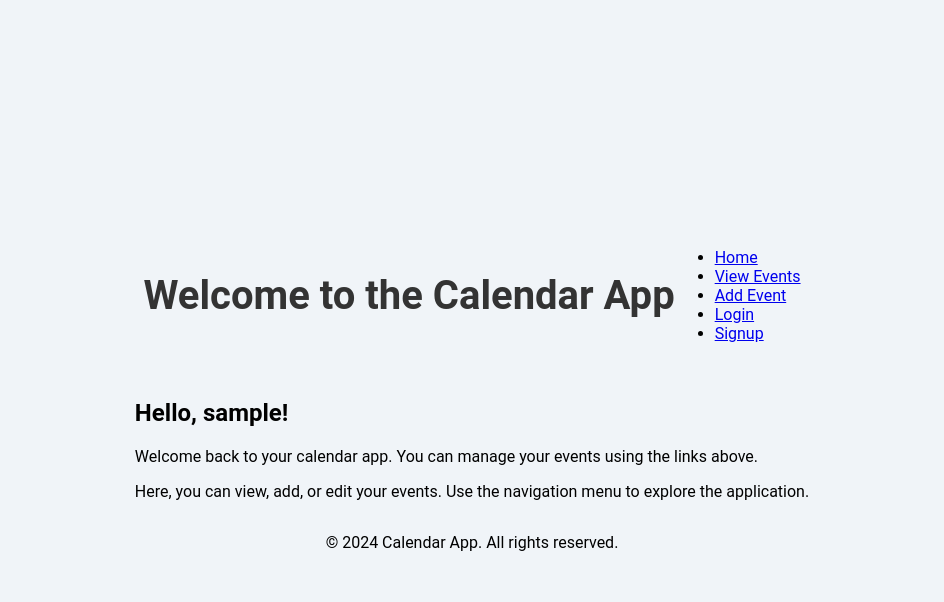
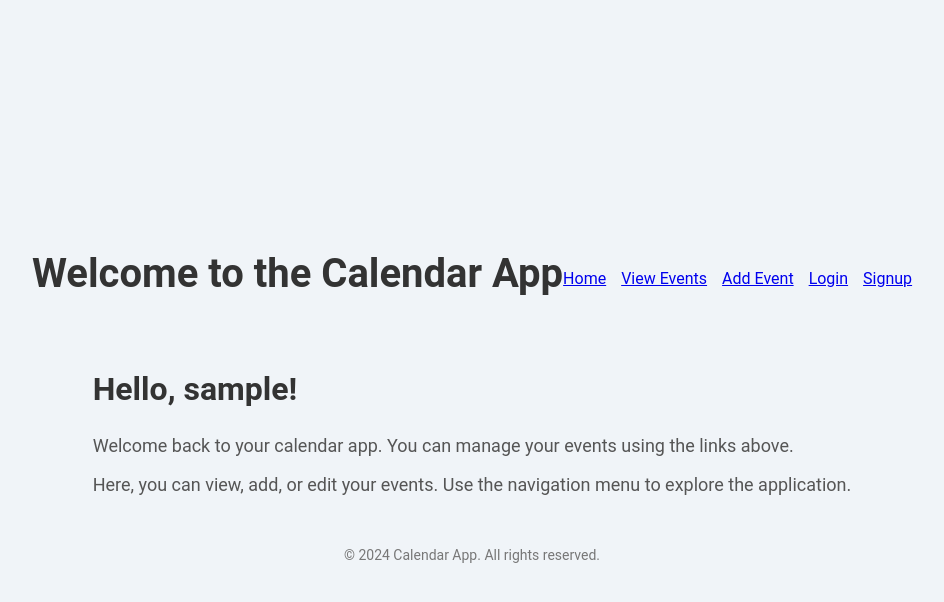
Before and after one commit to Nhlobo/Calendar-app, a Flask app: template templates/index.html in a window 1280 px wide. Shown: the top 602 px of the page, without its empty margins (168-1112 px from the left). Run offline with Flask 3, Linux system fonts and the light colour scheme; the template is opened without the code that fills it: most values are stand-ins (such as "Sample title", 1, 10 or a date in 2020).

Commit message:
Update styles.css

```diff
--- a/static/css/styles.css
+++ b/static/css/styles.css
@@ -30,7 +30,15 @@ header h1 {
     color: #333;
 }
 
-button, a.btn {
+nav ul {
+    list-style: none;
+    margin: 0;
+    padding: 0;
+    display: flex;
+    gap: 15px;
+}
+
+nav a.btn {
     background-color: #007bff;
     color: #fff;
     border: none;
@@ -137,6 +145,27 @@ form button:hover {
     background-color: #0056b3;
 }
 
+/* Index Page Specific */
+header nav ul {
+    margin-top: 10px;
+}
+
+main h2 {
+    font-size: 2rem;
+    color: #333;
+}
+
+main p {
+    font-size: 1.125rem;
+    color: #555;
+}
+
+footer {
+    margin-top: 20px;
+    font-size: 0.875rem;
+    color: #777;
+}
+
 /* Media Queries */
 @media (max-width: 768px) {
     .calendar {
```
Also changed, not shown: other parts of static/css/styles.css (+1 -1 lines).
